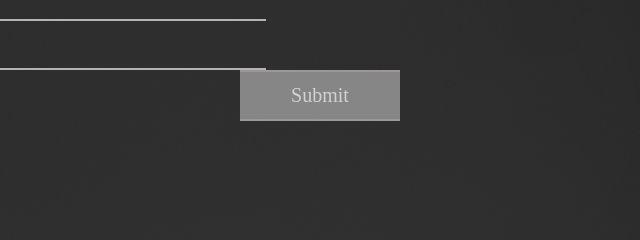
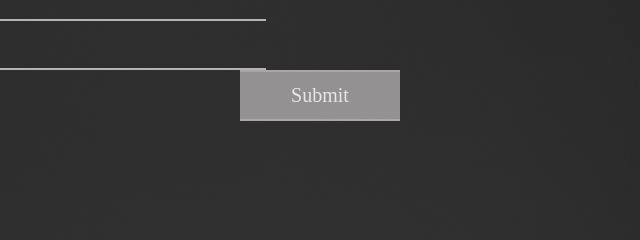
Before and after one commit to adeniyitobi055/Music-Recommendation-System, a plain HTML site: page templates/index.html in a window 1280 px wide. In both pictures the pointer is over the input 880 px from the left and 329 px from the top of the page. Shown: the part 234-474 px from the top of the page, 560-1200 px from the left. Drawn offline with Linux system fonts and the light colour scheme.

Commit message:
update script

```diff
--- a/static/scripts/index.css
+++ b/static/scripts/index.css
@@ -77,7 +77,7 @@
     border-left: 0px;
 }
 #searchbox input[type=submit]:hover{
-    opacity:.8;
+    opacity: 0.9;
 }
 
 
```
